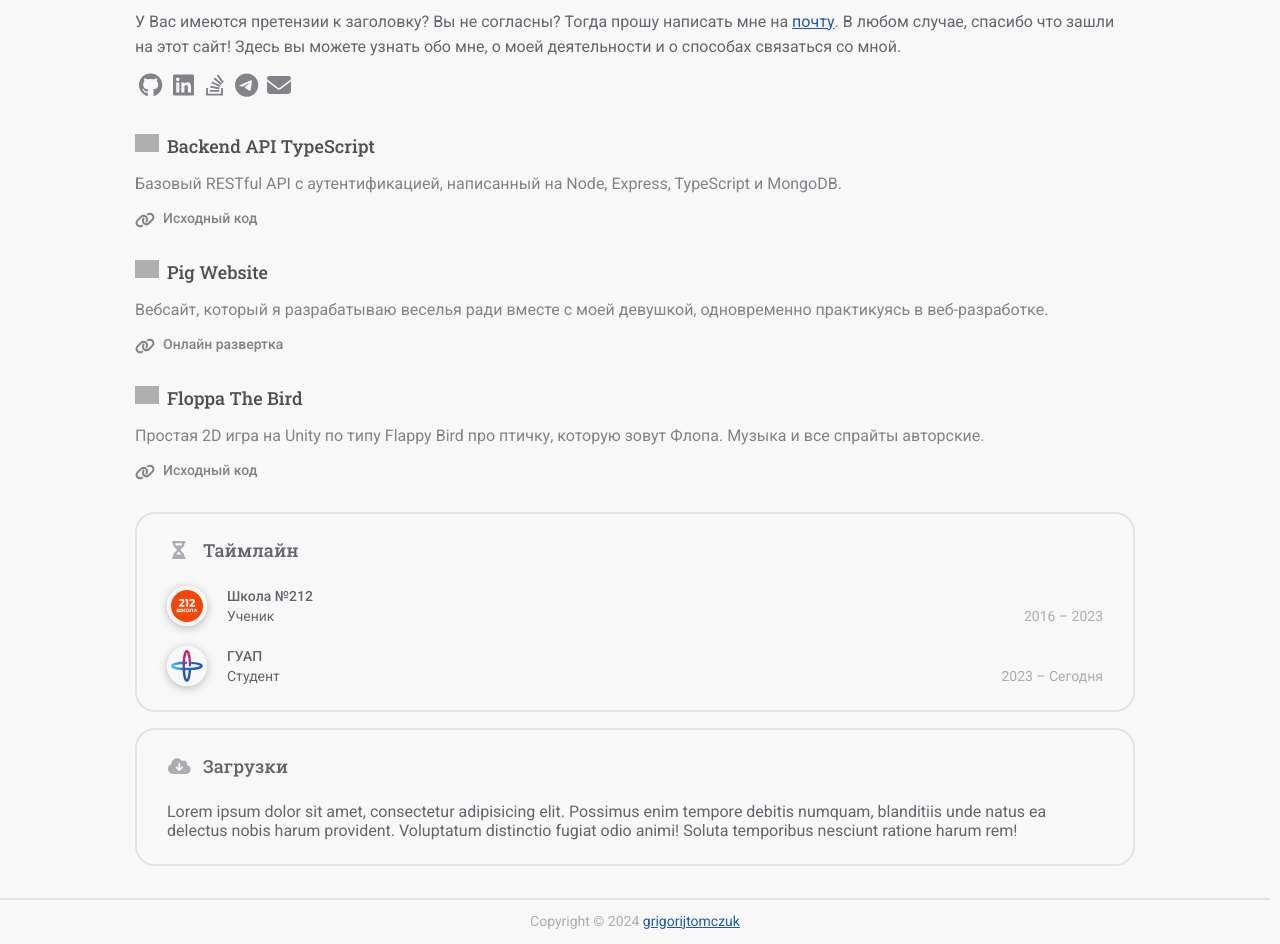
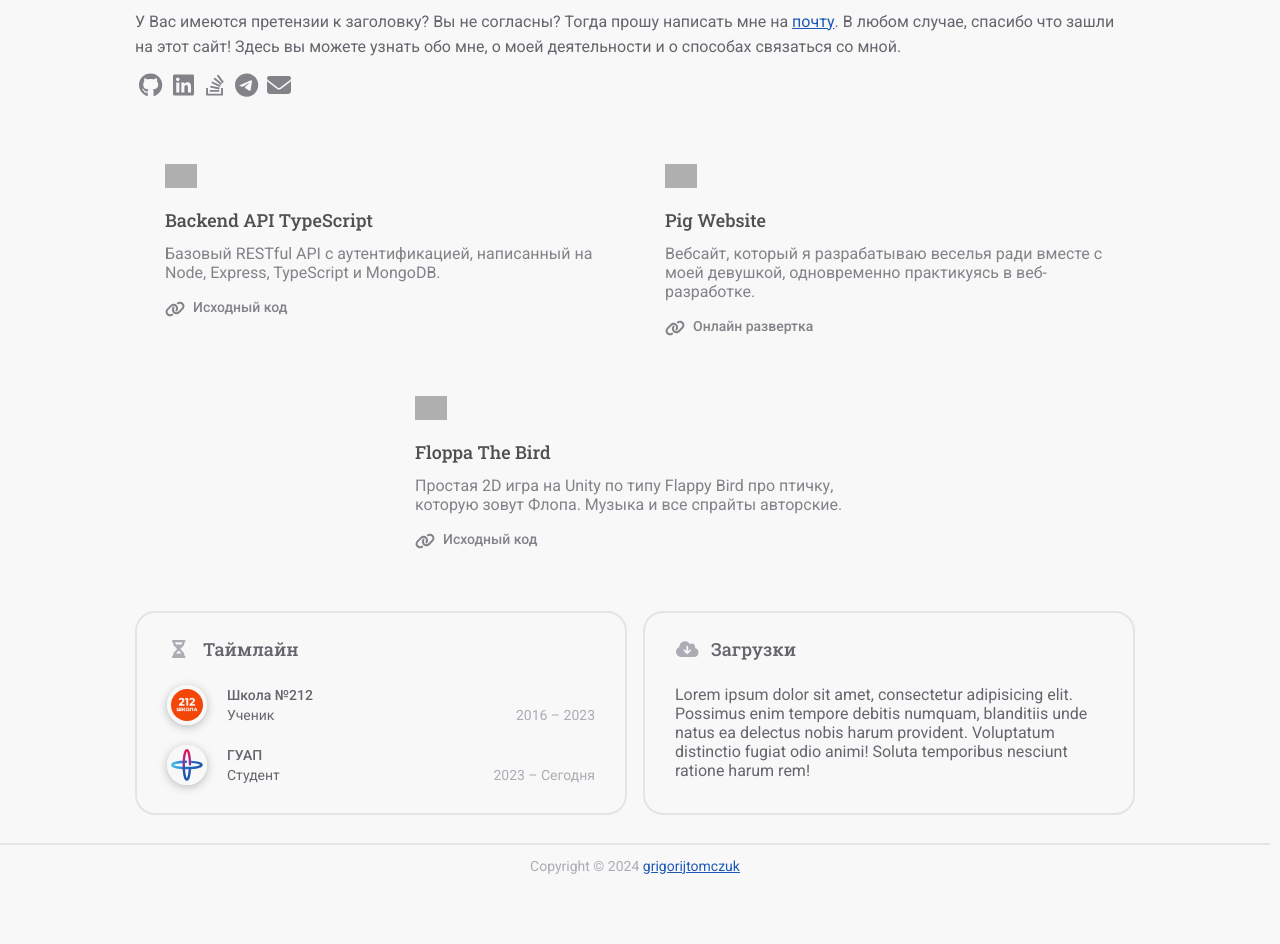
Before and after one commit to grigorijtomczuk/portfolio, a React (Create React App) app: page /#/ in a window 1280 px wide. Shown: the part 460-1404 px from the top of the page. After the commit the page ends 1349 px from the top, so only its background shows below. Built offline with nearby package versions, Linux system fonts and the light colour scheme; grey boxes are pictures that could not be loaded.

Commit message:
Add a  media query breakpoint; adapt styling for small non-touch devices

```diff
--- a/src/components/homepage/styles/placeholderCard.css
+++ b/src/components/homepage/styles/placeholderCard.css
@@ -8,3 +8,9 @@
 	color: var(--secondary-color);
 	font-size: 16px;
 }
+
+@media (max-width: 1280px) {
+	.placeholder-card {
+		flex-basis: 50%;
+	}
+}
--- a/src/components/homepage/styles/works.css
+++ b/src/components/homepage/styles/works.css
@@ -48,3 +48,9 @@
 	font-size: 14px;
 	text-align: right;
 }
+
+@media (max-width: 1280px) {
+	.works {
+		flex-basis: 50%;
+	}
+}
--- a/src/components/projects/styles/allProjects.css
+++ b/src/components/projects/styles/allProjects.css
@@ -13,6 +13,16 @@
 }
 
 @media (max-width: 1280px) {
+	.all-projects-container {
+		margin-bottom: 32px;
+	}
+
+	.all-projects-project {
+		flex-basis: 50%;
+	}
+}
+
+@media (max-width: 768px) {
 	.all-projects-project {
 		flex-basis: 100%;
 	}
--- a/src/components/projects/styles/project.css
+++ b/src/components/projects/styles/project.css
@@ -1,7 +1,6 @@
 @import "@/data/styles.css";
 
 .project {
-	mix-blend-mode: normal;
 	opacity: 0.8;
 	height: 100%;
 	border-radius: 20px;
@@ -72,10 +71,21 @@
 
 @media (max-width: 1280px) {
 	.project-container {
+		display: block;
+		min-height: 0;
+	}
+
+	.project-link {
+		margin-top: 16px;
+	}
+}
+
+@media (max-width: 768px) {
+	.project-container {
+		display: block;
 		min-height: 0;
 		margin-bottom: 32px;
 		padding: 0;
-		display: block;
 	}
 
 	.project-logo {
--- a/src/pages/styles/homepage.css
+++ b/src/pages/styles/homepage.css
@@ -132,10 +132,6 @@
 		margin-bottom: 25px;
 	}
 
-	.homepage-after-title {
-		flex-direction: column;
-	}
-
 	.homepage-projects {
 		flex-basis: auto;
 		margin-bottom: 0;
@@ -156,3 +152,9 @@
 		font-size: 24px;
 	}
 }
+
+@media (max-width: 768px) {
+	.homepage-after-title {
+		flex-direction: column;
+	}
+}
```
